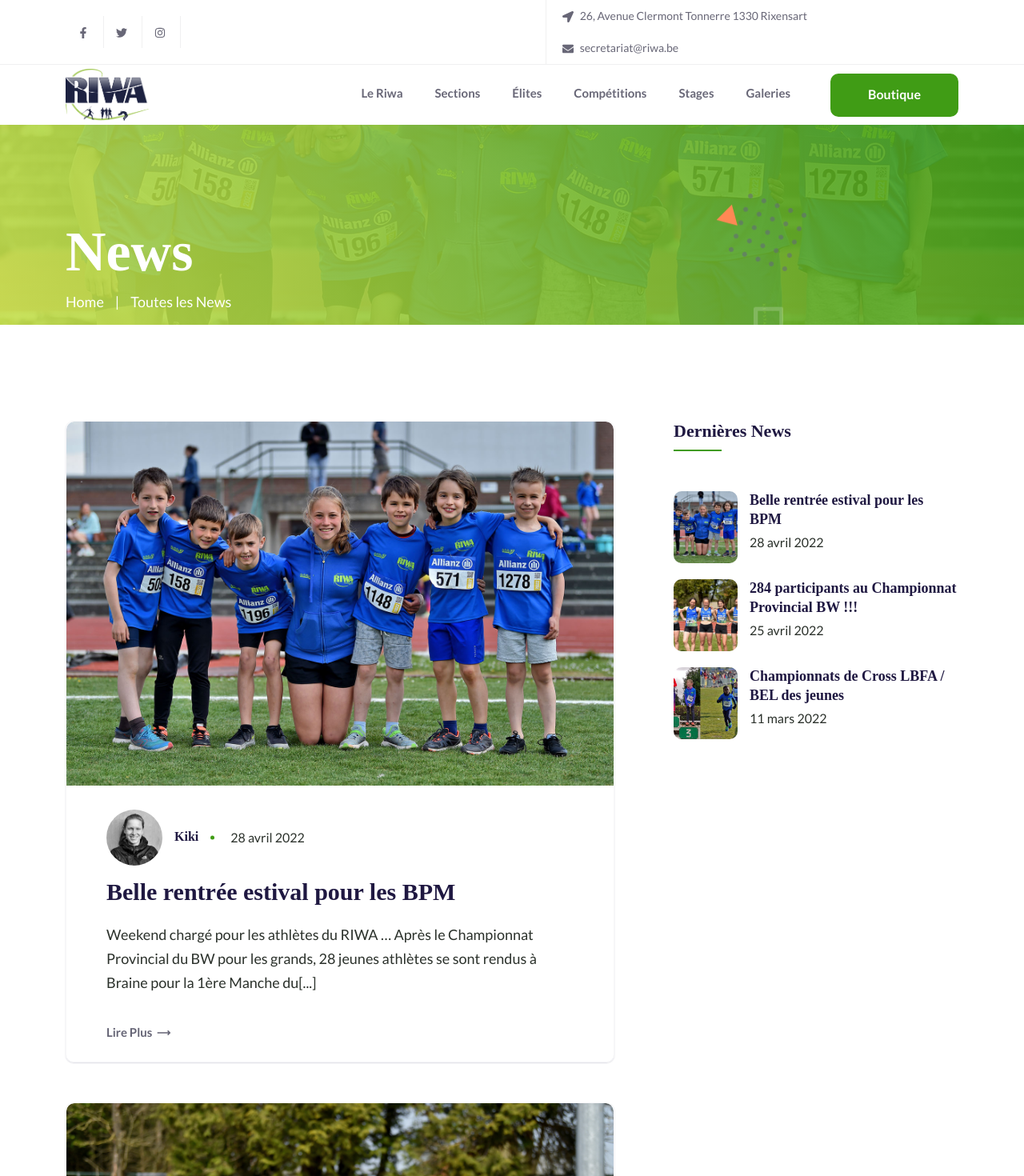
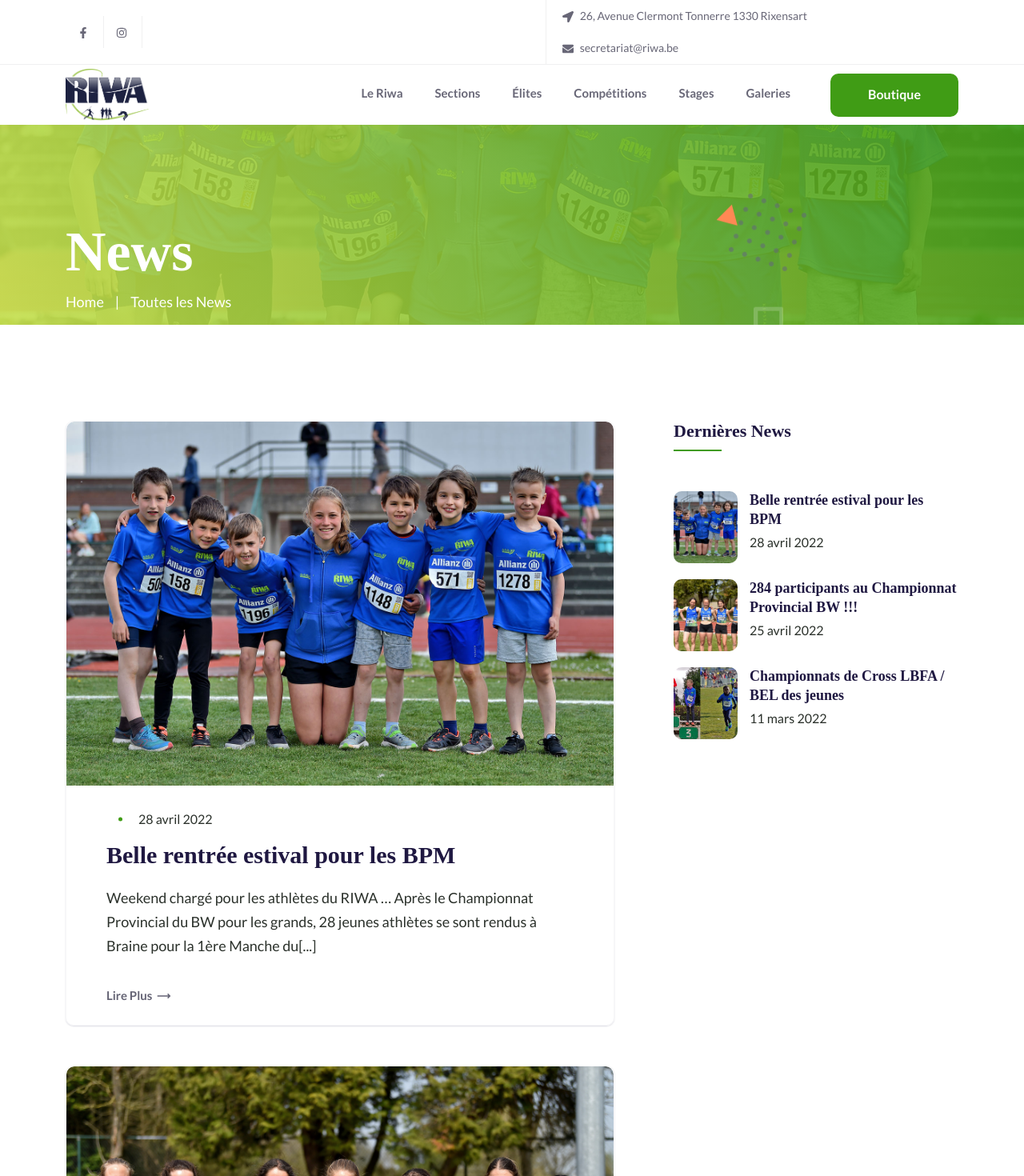
Before and after one commit to souhaibazzouz/TFE_riwa, a React (Create React App) app in the folder client/: page /news in a window 1280 px wide. Shown: the top 1470 px of the page at 80% size. Built offline with nearby package versions, Linux system fonts and the light colour scheme; a web font is replaced by a local one.

Commit message:
Corrections Bugs

```diff
--- a/client/src/components/Sidebar/AllCatSideBar.js
+++ b/client/src/components/Sidebar/AllCatSideBar.js
@@ -19,7 +19,7 @@ const AllCatSideBar = () => {
                                         <div className="card-header accordion-header" id="acc_1" >
                                             <h5 className="mb-0">
                                                 <button className="btn btn-link collapsed" data-bs-toggle="collapse" data-bs-target="#collapse_1" aria-expanded="true" aria-controls="collapse_1">
-                                                    Ecole D'athlétisme
+                                                    École d'Athlétisme
                                                 </button>
                                             </h5>
                                         </div>
--- a/client/src/components/SingleNews/SingleNewsItem.js
+++ b/client/src/components/SingleNews/SingleNewsItem.js
@@ -2,7 +2,7 @@ import React from 'react';
 import { CgArrowLongRight } from 'react-icons/cg';
 import { Link } from 'react-router-dom';
 
-const SingleNewsItem = ({ image, nom_auteur, date, titre, debut_article }) => {
+const SingleNewsItem = ({ image, date, titre, debut_article }) => {
     return (
         <>
             <div className="blog__item-2 mb-50 fix" >
@@ -14,8 +14,6 @@ const SingleNewsItem = ({ image, nom_auteur, date, titre, debut_article }) => {
                 <div className="blog__content-2">
                     <div className="blog__meta-2 mb-15 d-sm-flex align-items-center">
                         <div className="blog__user pr-20 mr-20">
-                            <img src={`assets/img/team/comite/christel_baudrie.jpg`} alt="" />
-                            <h6>{nom_auteur}</h6>
                         </div>
                         <div className="blog__date">
                             <span>{date}</span>
--- a/client/src/pages/Home/Header/Header.js
+++ b/client/src/pages/Home/Header/Header.js
@@ -1,5 +1,5 @@
 import { useState } from 'react';
-import { FaFacebookF, FaTwitter, FaInstagram, FaLocationArrow, FaEnvelope } from 'react-icons/fa';
+import { FaFacebookF, FaInstagram, FaLocationArrow, FaEnvelope } from 'react-icons/fa';
 import { Link, NavLink } from 'react-router-dom';
 import Sidebar from '../../../components/Sidebar/Sidebar';
 import useGlobalContext from '../../../hooks/useGlobalContext';
@@ -26,17 +26,6 @@ const Header = () => {
                                  >
                                     <i >
                                        <FaFacebookF />
-                                    </i>
-                                 </a>
-                              </li>
-                              <li>
-                                 <a
-                                    href="https://twitter.com/home"
-                                    target="_blank"
-                                    rel="noreferrer"
-                                 >
-                                    <i >
-                                       <FaTwitter />
                                     </i>
                                  </a>
                               </li>
```
